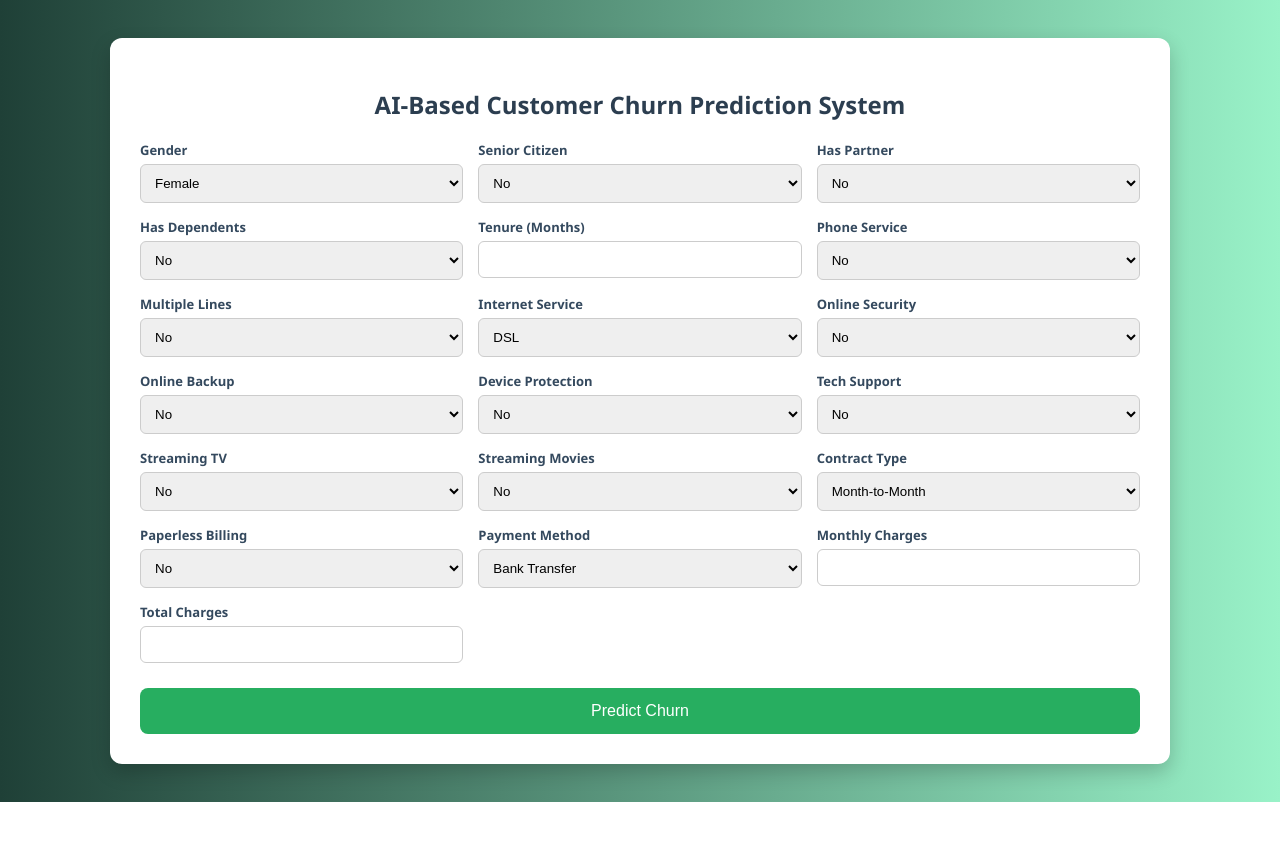
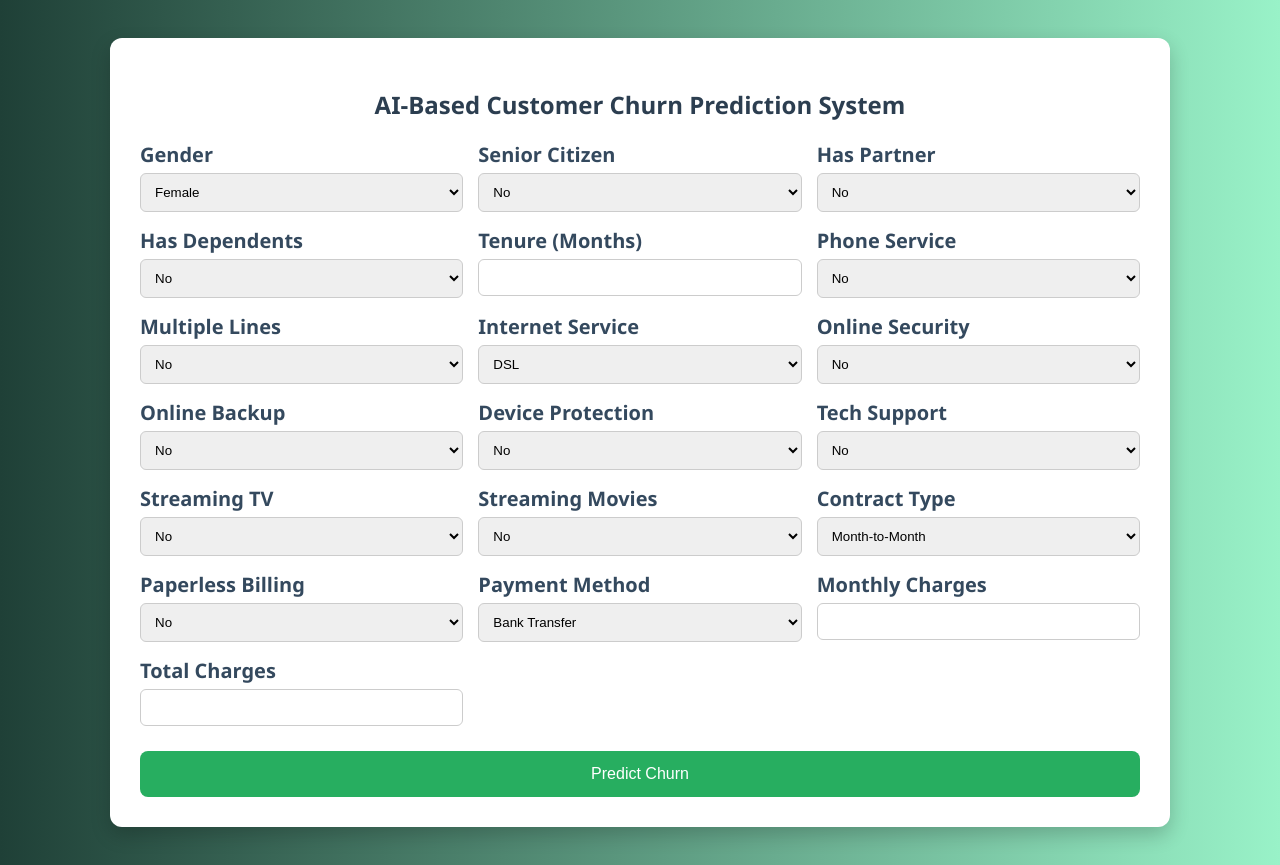
Before and after one commit to daditya11/Churn_prediction_deployed, a Flask app: page / in a window 1280 px wide. Before the commit the page ends 802 px from the top, so only its background shows below. Run offline with Flask 3, Linux system fonts and the light colour scheme; parts of the project's set-up code (start-up, migrations or seed data) failed here and were passed over.

Commit message:
Update index.html

```diff
--- a/templates/index.html
+++ b/templates/index.html
@@ -37,7 +37,7 @@
         }
 
         label {
-            font-size: 13px;
+            font-size: 20px;
             font-weight: 600;
             margin-bottom: 5px;
             color: #34495e;
```
